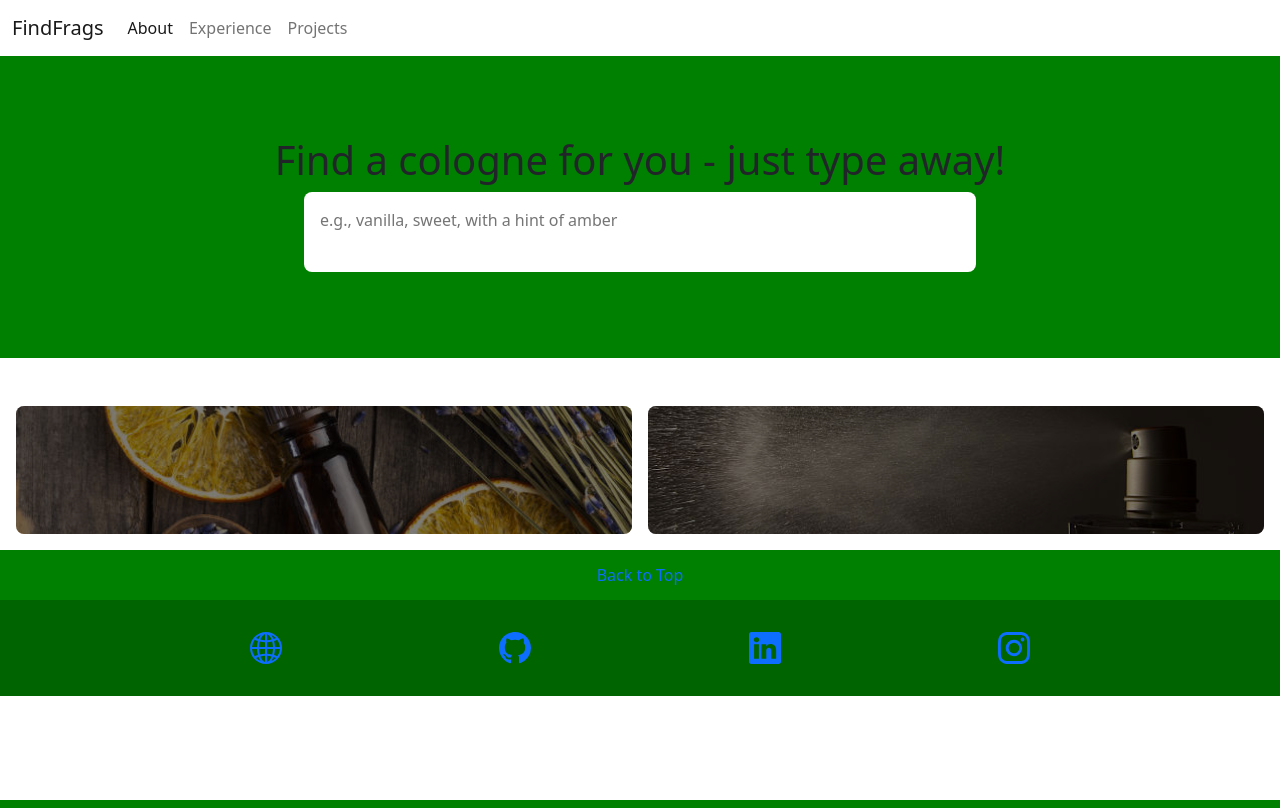
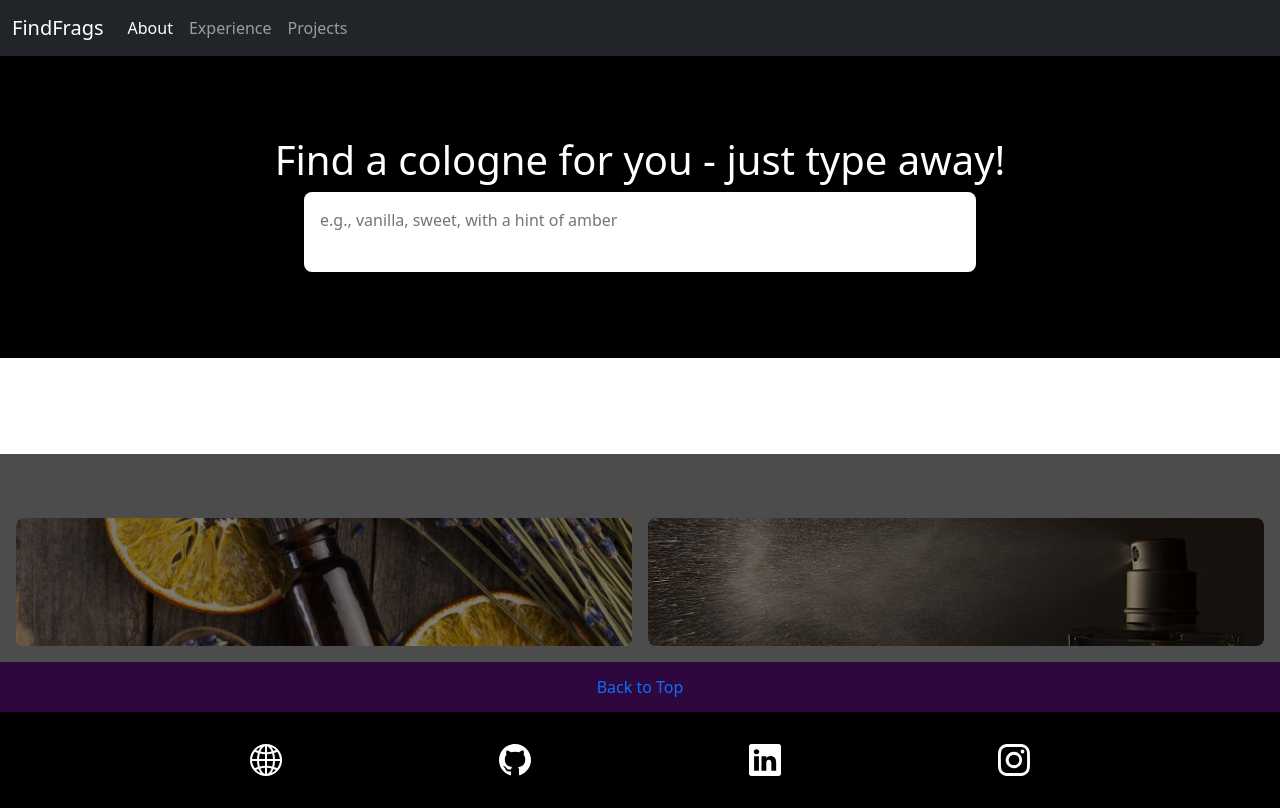
Before and after one commit to CJMonahann/Find-a-Fragrance, a Flask app: page / in a window 1280 px wide. Run offline with Flask 3, Linux system fonts and the light colour scheme; data that the repository does not hold is empty; parts of the project's set-up code (start-up, migrations or seed data) failed here and were passed over.

Commit message:
added better css and color schemes to card elements

```diff
--- a/app/static/css/general.css
+++ b/app/static/css/general.css
@@ -17,7 +17,7 @@ body {
 
 footer {
     width: 100%;
-    background-color: darkgreen;
+    background-color: black;
 }
 
 footer a {
@@ -26,7 +26,7 @@ footer a {
 
 .footer-bttn {
     padding: 0.8rem;
-    background-color: green;
+    background-color: #2E073F;
     width: 100%;
     text-align: center;
 }
@@ -40,3 +40,7 @@ footer a {
     justify-content: space-evenly;
     padding: 2rem;
 }
+
+.footer-links a {
+    color: white;
+}
--- a/app/static/css/index.css
+++ b/app/static/css/index.css
@@ -1,3 +1,7 @@
+.spacing {
+    margin-top: 2rem;
+}
+
 .prompt-container {
     padding: 5rem;
     text-align: center;
@@ -16,6 +20,7 @@
 .frags-container,
 .frag-container,
 .frag-header,
+.conc-container,
 .conc-header,
 .frag-img,
 .frag-notes,
@@ -48,11 +53,13 @@
 }
 
 .frags-container,
-.info-container {
+.info-container,
+.conc-info {
     padding: 1rem;
 }
 
 .frags-container,
+.info-container,
 .conc-info,
 .scents-info {
     gap: 1rem;
@@ -116,6 +123,24 @@
     margin-top: 1em;
 }
 
+.info-container {
+    background-color: rgba(0, 0, 0, 0.7);
+}
+
+.conc-container {
+    color: white;
+    background-color: #1E201E;
+    border-radius: 1rem;
+}
+
+
+.conc-header {
+    background-color: #2E073F;
+}
+
+.conc-header {
+    padding: 0.3rem;
+}
 
 .scents-info {
     justify-content: center;
@@ -170,5 +195,6 @@
   }
 
 .prompt-container {
-    background-color: green;
+    background-color: black;
+    color: white;
 }
--- /dev/null
+++ b/app/static/scripts/index.js
@@ -0,0 +1,6 @@
+const bars = document.querySelectorAll('.hello')
+
+bars.forEach(bar => {
+    const percent = bar.dataset.per;
+    bar.style.width = percent + '%';
+});
--- a/app/templates/index.html
+++ b/app/templates/index.html
@@ -14,7 +14,8 @@
             </form>
         </div>
     </div>
-    <div class="frags-container">
+
+    <div class="frags-container spacing">
         {% for frag in frags %}
         <div class="frag-container">
             <div class="frag-header">
@@ -50,7 +51,8 @@
         </div>
         {% endfor %}
     </div>
-    <div class="info-container">
+
+    <div class="info-container spacing">
         <div class="conc-info">
             {% for typ in concs.values() %}
             <div class="conc-container">
@@ -59,6 +61,9 @@
                 </div>
                 <div class="conc-about">
                     <p class="conc-conc">{{typ.conc}}</p>
+                    <div class="progress">
+                        <div class="progress-bar hello" role="progressbar" aria-valuenow="25" aria-valuemin="0" aria-valuemax="100" data-per="{{typ.per}}"></div>
+                    </div>
                     <p class="conc-hrs">{{typ.hrs}}</p>
                     <div class="conc-notes">
                         {% for nt in typ.nts %}
@@ -91,4 +96,5 @@
 
 {% block scripts %}
 <script src="{{ url_for('static', filename='scripts/chatbox.js')}}"></script>
+<script src="{{ url_for('static', filename='scripts/index.js')}}" defer></script>
 {% endblock %}
--- a/app/templates/parent-templates/base-content.html
+++ b/app/templates/parent-templates/base-content.html
@@ -12,7 +12,7 @@
 <body>
 
     <!-- Navbar -->
-    <nav class="navbar navbar-expand-lg navbar-light">
+    <nav class="navbar navbar-expand-lg navbar-dark bg-dark">
         <div class="container-fluid">
         <a class="navbar-brand" href="/home" >FindFrags</a>
         <button class="navbar-toggler" type="button" data-bs-toggle="collapse" data-bs-target="#navbarNav" aria-controls="navbarNav" aria-expanded="false" aria-label="Toggle navigation">
```
Also changed, not shown: app/data/concentrations.json (+10 -5 lines).
